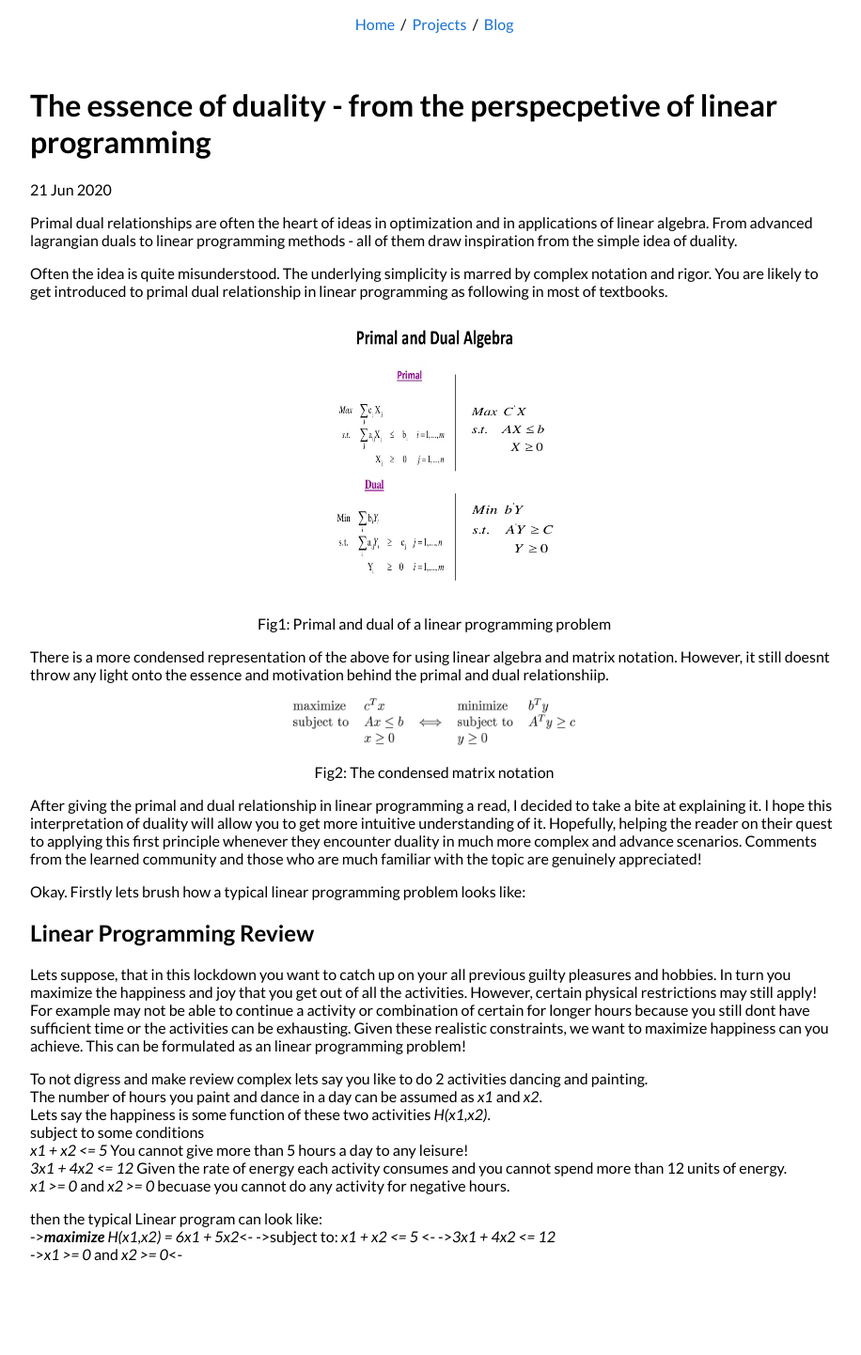
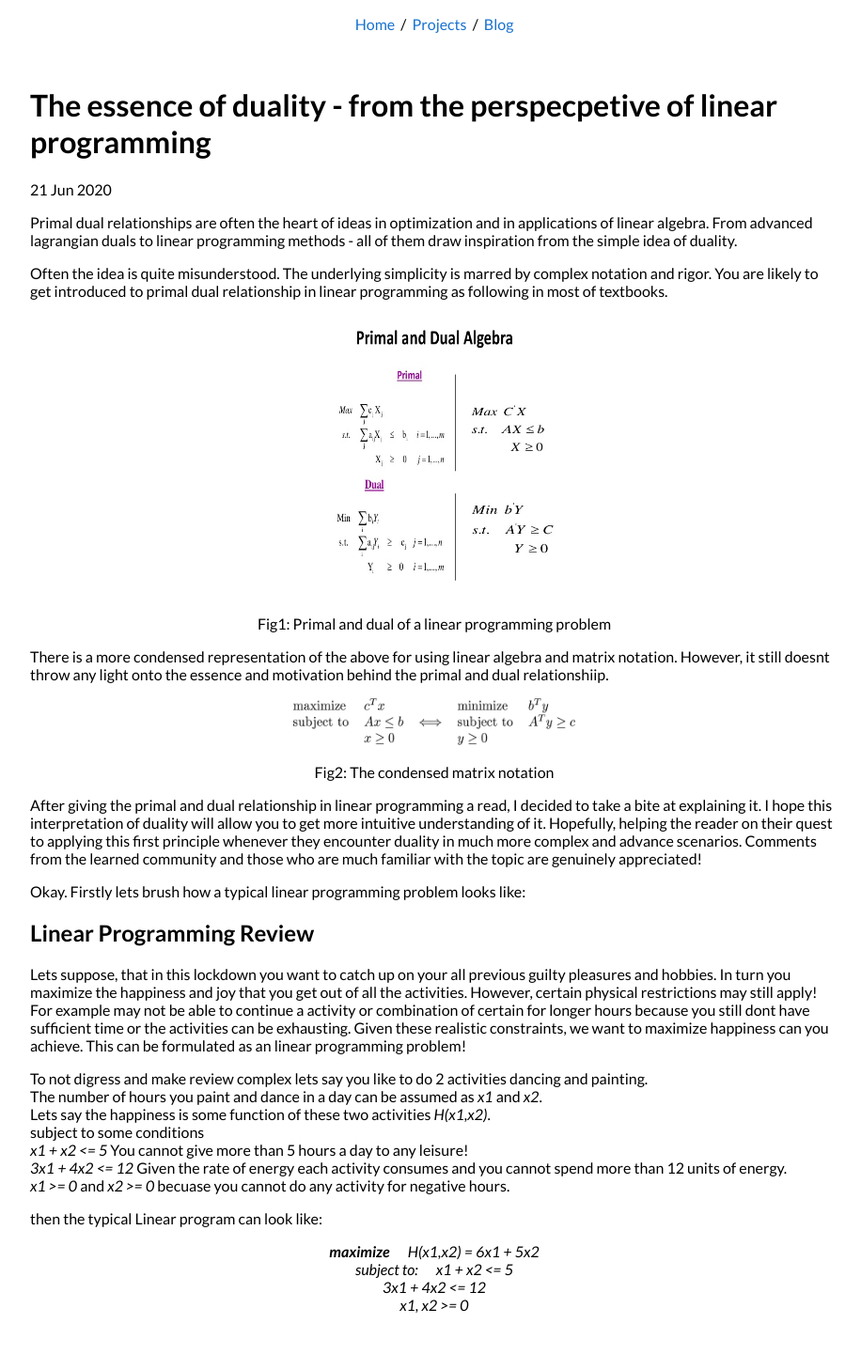
Before and after one commit to Anurag14/anurag14.github.io, a Jekyll site: the page built from _posts/2020-06-21-The-essence-of-duality.md, in a window 1280 px wide. Shown: the whole page at 94% size, without its empty margins (178-1094 px from the left). Built offline with Jekyll 4.4.1, drawn with Linux system fonts in a browser that asks for light colours; before the commit the page ends 1388 px from its top, so only the background shows below that.

Commit message:
Update 2020-06-21-The-essence-of-duality.md

```diff
--- a/_posts/2020-06-21-The-essence-of-duality.md
+++ b/_posts/2020-06-21-The-essence-of-duality.md
@@ -40,7 +40,9 @@ _3x1 + 4x2 <= 12_ Given the rate of energy each activity consumes and you cannot
 _x1 >= 0_ and _x2 >= 0_ becuase you cannot do any activity for negative hours.
 
 then the typical Linear program can look like:
-->_**maximize** H(x1,x2) = 6x1 + 5x2_<-
-->subject to: _x1 + x2 <= 5_ <-
-->_3x1 + 4x2 <= 12_
-->_x1 >= 0_ and _x2 >= 0_<-
+<p align="center">
+  <em><strong>maximize</strong>&emsp; H(x1,x2) = 6x1 + 5x2</em> <br>
+  <em>subject to:&emsp; x1 + x2 <= 5</em> <br>
+  <em>3x1 + 4x2 <= 12</em> <br>
+<em>x1, x2 >= 0 </em>
+</p>
```
